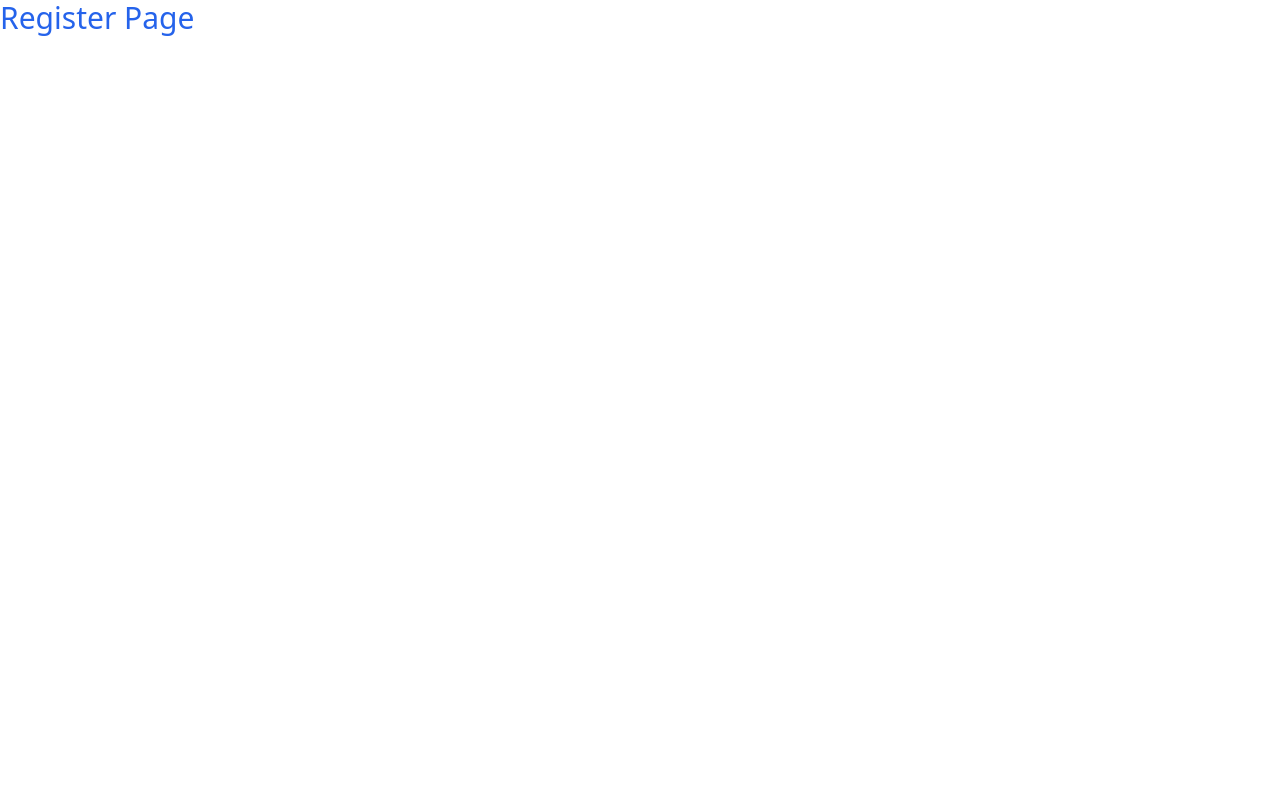
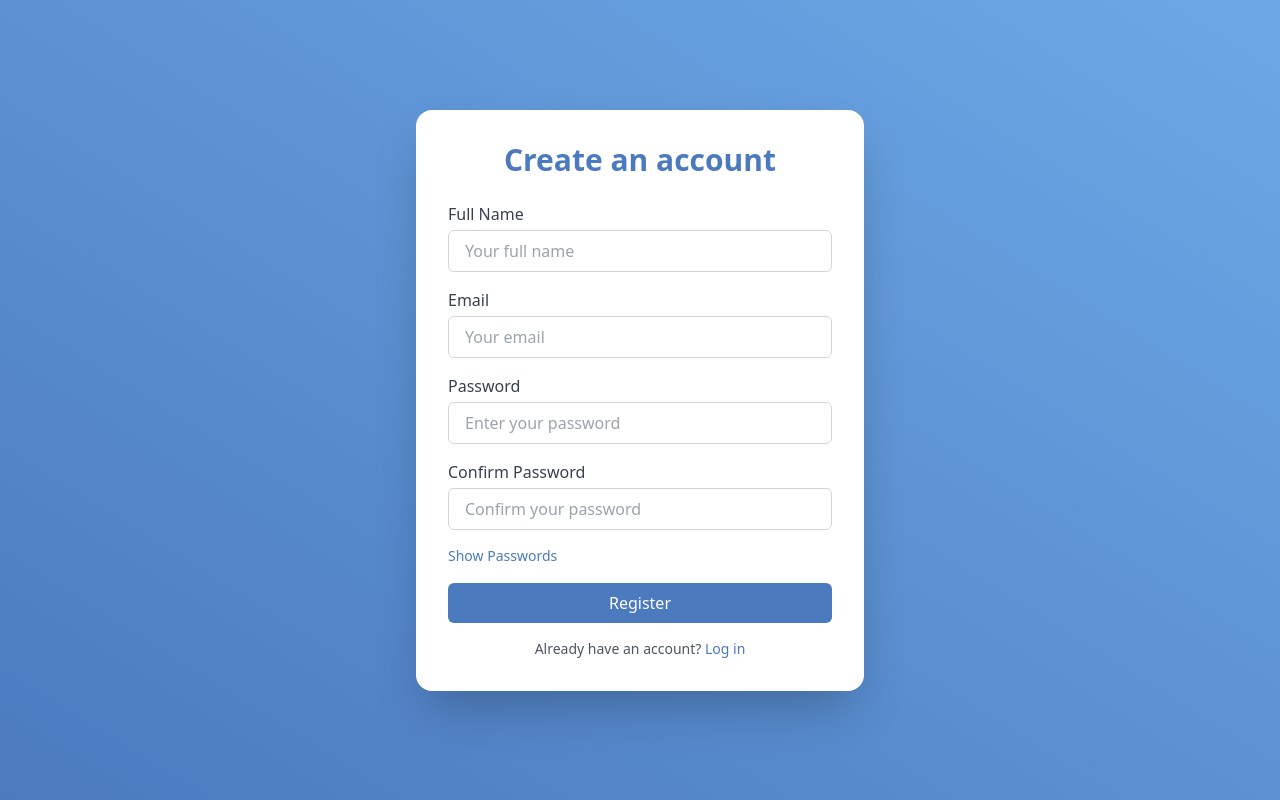
Before and after one commit to ervinosmani/dailyhabits-frontend, a React (Vite) app: page /register in a window 1280 px wide. Built offline with nearby package versions, Linux system fonts and the light colour scheme.

Commit message:
Add register page with validation + ProtectedRoute for private pages

```diff
--- a/src/AppRouter.jsx
+++ b/src/AppRouter.jsx
@@ -3,15 +3,23 @@
 import Register from "./pages/Register";
 import Dashboard from "./pages/Dashboard";
 import { AuthProvider } from "./context/AuthContext";
+import ProtectedRoute from "./components/ProtectedRoute";
 
 export default function AppRouter() {
     return (
         <AuthProvider>
             <BrowserRouter>
                 <Routes>
-                    <Route path="/" element={<Login />} />
+                    <Route path="/login" element={<Login />} />
                     <Route path="/register" element={<Register />} />
-                    <Route path="/dashboard" element={<Dashboard />} />
+                    <Route
+                        path="/dashboard"
+                        element={
+                            <ProtectedRoute>
+                                <Dashboard />
+                            </ProtectedRoute>
+                        }
+                    />
                 </Routes>
             </BrowserRouter>
         </AuthProvider>
--- /dev/null
+++ b/src/components/ProtectedRoute.jsx
@@ -0,0 +1,13 @@
+import { useContext } from "react";
+import { AuthContext } from "../context/AuthContext";
+import { Navigate } from "react-router-dom";
+
+export default function ProtectedRoute({children}) {
+    const { user } = useContext(AuthContext);
+
+    if (!user) {
+        return <Navigate to="/login" replace />
+    }
+
+    return children;
+}
--- a/src/context/AuthContext.jsx
+++ b/src/context/AuthContext.jsx
@@ -11,10 +11,19 @@
     // 3. Ruaje token-in ne localStorage per sesione te ardhshme
     useEffect(() => {
         const savedToken = localStorage.getItem("auth_token");
-        const savedUser = localStorage.getItem("auth_user");
-        if (savedToken && savedUser) {
-            setToken(savedToken);
-            setUser(JSON.parse(savedUser));
+        const savedUserRaw = localStorage.getItem("auth_user");
+
+        if (savedToken && savedUserRaw) {
+            try {
+                const parsedUser = JSON.parse(savedUserRaw);
+                setToken(savedToken);
+                setUser(parsedUser);
+            } catch (err) {
+                console.error("Failed to parse user from localStorage", err);
+                // Nese ndodh ndonje error, pastroj localStorage qe te mos ndodhe perseri
+                localStorage.removeItem("auth_token");
+                localStorage.removeItem("auth_user");
+            }
         }
     }, []);
 
--- a/src/pages/Login.jsx
+++ b/src/pages/Login.jsx
@@ -28,7 +28,7 @@
           "Content-Type": "application/json",
           "Accept": "application/json"
         },
-        credentials: "include",
+        credentials: "include", // per cookies e autentikimit
         body: JSON.stringify({ email, password }),
       });
 
--- a/src/pages/Register.jsx
+++ b/src/pages/Register.jsx
@@ -1,5 +1,175 @@
-function Login() {
-    return <div className="text-3xl text-blue-600">Register Page</div>;
+import { useContext, useState } from "react";
+import { AuthContext } from "../context/AuthContext";
+import { useNavigate, Link } from "react-router-dom";
+
+function Register() {
+    // Marrim funksionin login nga context qe ta perdorim pas regjistrimit
+    const { login } = useContext(AuthContext);
+    const navigate = useNavigate();
+
+    // Gjendja per fushat e formes
+    const [formData, setFormData] = useState({
+        name: "",
+        email: "",
+        password: "",
+        password_confirmation: "",
+    });
+
+    // Gjendje per gabime dhe per ta shfaqur ose fshehur fjalekalimin
+    const [error, setError] = useState("");
+    const [showPassword, setShowPassword] = useState(false);
+
+    // Funksioni per te perditesuar vlerat e inputeve
+    const handleChange = (e) => {
+        setFormData({ ...formData, [e.target.name]: e.target.value });
+    };
+
+    // Funksioni per dergimin e te dhenave per regjistrim
+    const handleSubmit = async (e) => {
+        e.preventDefault();
+        setError("");   // Pastrojme çdo gabim ekzistues
+
+        try {
+            // Marrim CSRF cookie (kerkohet nga Laravel Sanctum)
+            await fetch("http://localhost:8000/sanctum/csrf-cookie", {
+                credentials: "include",
+            });
+
+            // Bejme POST kerkese per regjistrim
+            const res = await fetch("http://localhost:8000/api/register", {
+                method: "POST",
+                headers: {
+                    "Content-Type": "application/json",
+                    "Accept": "application/json"
+                },
+                credentials: "include", // per cookies e autentikimit
+                body: JSON.stringify(formData),
+            });
+
+            // Kontrollojme nese ka ndonje gabim nga backend
+            if (!res.ok) {
+                const data = await res.json();
+                if (res.status === 422) {
+                    setError(data.message || "Please check the fields and try again.");
+                } else {
+                    throw new Error("Something went wrong. Please try again.");
+                }
+                return;
+            }
+
+            // Nese regjistrimi ishte i suksesshem
+            const data = await res.json();
+            login(data.user);   // Autentikojme automatikisht perdoruesin
+            navigate("/login")  // E ridrejtojme te login page
+        } catch (err) {
+            // Nese ka problem me lidhjen me serverin
+            setError("Could not connect to the server. Please try again later.");
+        }
+    };
+
+    return (
+    <div className="min-h-screen flex items-center justify-center bg-gradient-to-tr from-[#4B7ABF] to-[#6CA8E6] p-4">
+      <div className="w-full max-w-md bg-white shadow-2xl rounded-2xl p-8">
+        <h2 className="text-3xl font-bold text-[#4B7ABF] mb-6 text-center">
+          Create an account
+        </h2>
+
+        {error && (
+          <div className="mb-4 text-red-600 text-sm bg-red-100 p-3 rounded-md border border-red-300">
+            {error}
+          </div>
+        )}
+
+        <form onSubmit={handleSubmit} className="space-y-4">
+          <div>
+            <label htmlFor="name" className="block text-gray-700 font-medium">
+              Full Name
+            </label>
+            <input
+              type="text"
+              id="name"
+              name="name"
+              value={formData.name}
+              onChange={handleChange}
+              placeholder="Your full name"
+              className="w-full mt-1 px-4 py-2 border border-gray-300 rounded-md focus:outline-none focus:ring-2 focus:ring-[#4B7ABF]"
+              required
+            />
+          </div>
+
+          <div>
+            <label htmlFor="email" className="block text-gray-700 font-medium">
+              Email
+            </label>
+            <input
+              type="email"
+              id="email"
+              name="email"
+              value={formData.email}
+              onChange={handleChange}
+              placeholder="Your email"
+              className="w-full mt-1 px-4 py-2 border border-gray-300 rounded-md focus:outline-none focus:ring-2 focus:ring-[#4B7ABF]"
+              required
+            />
+          </div>
+
+          <div className="relative">
+            <label htmlFor="password" className="block text-gray-700 font-medium">
+              Password
+            </label>
+            <input
+              type={showPassword ? "text" : "password"}
+              id="password"
+              name="password"
+              value={formData.password}
+              onChange={handleChange}
+              placeholder="Enter your password"
+              className="w-full mt-1 px-4 py-2 border border-gray-300 rounded-md focus:outline-none focus:ring-2 focus:ring-[#4B7ABF]"
+              required
+            />
+          </div>
+
+          <div className="relative">
+            <label htmlFor="password_confirmation" className="block text-gray-700 font-medium">
+              Confirm Password
+            </label>
+            <input
+              type={showPassword ? "text" : "password"}
+              id="password_confirmation"
+              name="password_confirmation"
+              value={formData.password_confirmation}
+              onChange={handleChange}
+              placeholder="Confirm your password"
+              className="w-full mt-1 px-4 py-2 border border-gray-300 rounded-md focus:outline-none focus:ring-2 focus:ring-[#4B7ABF]"
+              required
+            />
+          </div>
+
+          <button
+            type="button"
+            onClick={() => setShowPassword((prev) => !prev)}
+            className="text-sm text-[#4B7ABF] hover:underline"
+          >
+            {showPassword ? "Hide Passwords" : "Show Passwords"}
+          </button>
+
+          <button
+            type="submit"
+            className="w-full bg-[#4B7ABF] text-white py-2 px-4 rounded-md hover:bg-[#3A6AA5] transition-colors"
+          >
+            Register
+          </button>
+
+          <p className="mt-4 text-center text-sm text-gray-600">
+            Already have an account?{' '}
+            <Link to="/login" className="text-[#4B7ABF] hover:underline">
+              Log in
+            </Link>
+          </p>
+        </form>
+      </div>
+    </div>
+  );
 }
 
-export default Login;
+export default Register;
```
